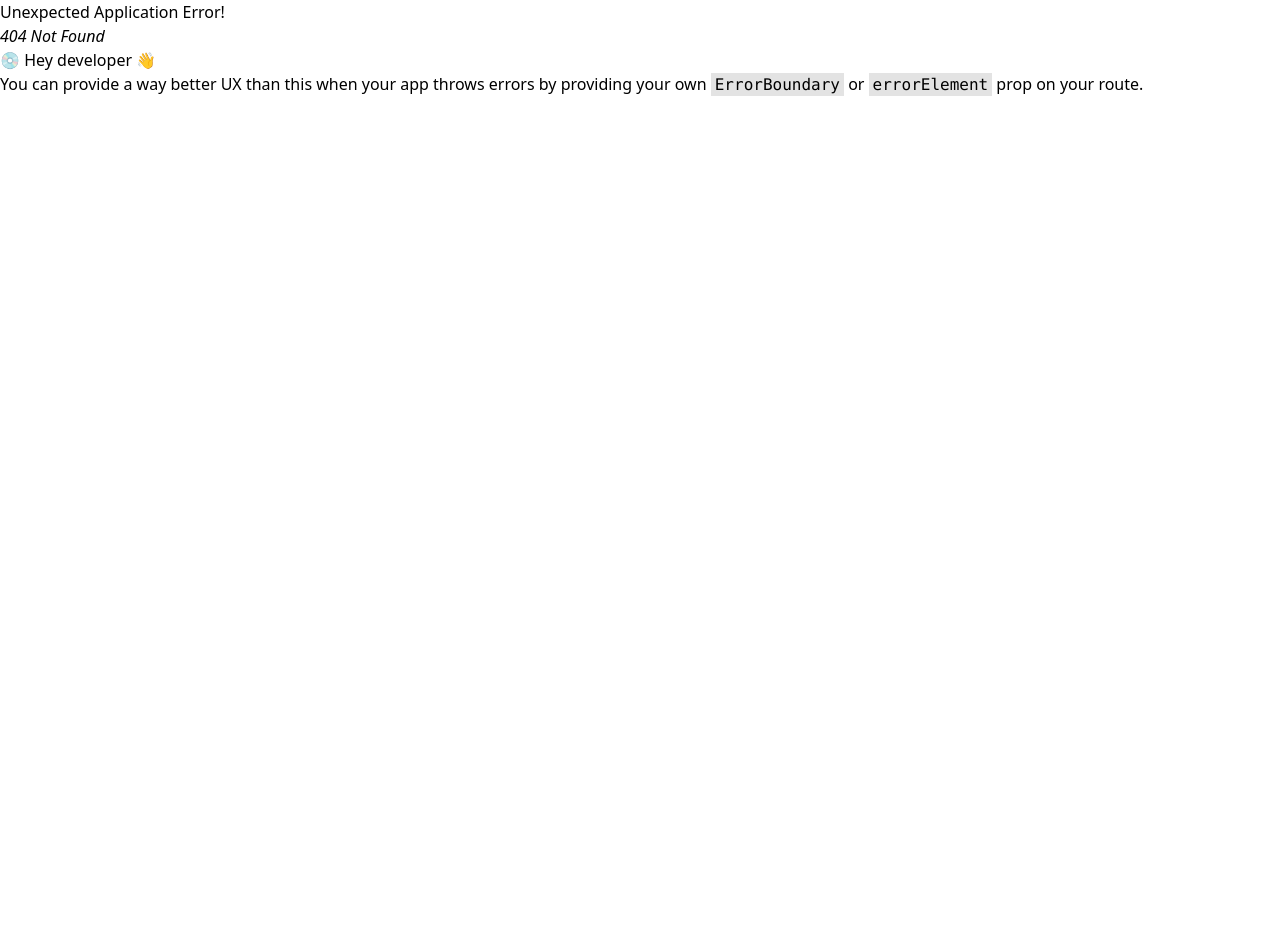
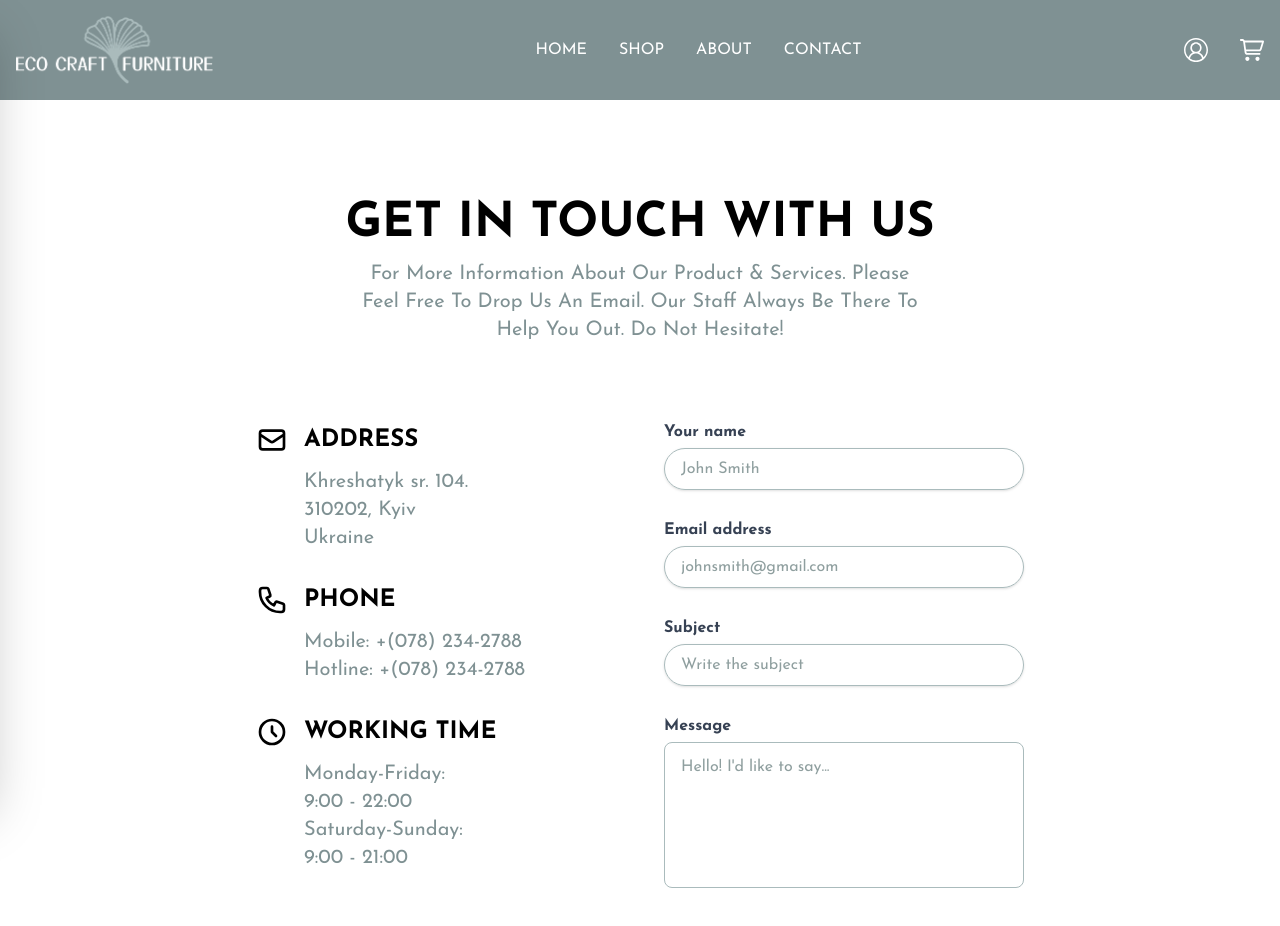
Before and after one commit to nikitachupahin/eco-furniture-frontend, a React (Vite) app: page /contact in a window 1280 px wide. Before the commit this address had no page. Shown: the top 926 px of the page. Before the commit the page ends 800 px from the top, so only its background shows below. Built offline with nearby package versions, Linux system fonts and the light colour scheme.

Commit message:
implement Contact Page (#5)

```diff
--- a/src/Root.tsx
+++ b/src/Root.tsx
@@ -5,6 +5,7 @@ import { RegisterPage } from './pages/RegisterPage';
 import { HomePage } from './pages/HomePage';
 import { ToastConfig } from './components/ToastConfig';
 import { AboutPage } from './pages/AboutPage';
+import { ContactPage } from './pages/ContactPage';
 
 const router = createBrowserRouter([
   {
@@ -22,6 +23,10 @@ const router = createBrowserRouter([
       {
         path: 'about',
         element: <AboutPage />,
+      },
+      {
+        path: 'contact',
+        element: <ContactPage />,
       },
     ],
   },
--- a/src/components/Header/Header.tsx
+++ b/src/components/Header/Header.tsx
@@ -72,7 +72,7 @@ export const Header = () => {
                 <span className="absolute bottom-0 left-0 w-0 h-0.5 bg-white transition-all duration-300 group-hover:w-full"></span>
               </Link>
               <Link
-                to="/"
+                to="/contact"
                 className="text-white font-normal text-base transition-colors uppercase relative group"
               >
                 Contact
--- a/src/components/Menu/Menu.tsx
+++ b/src/components/Menu/Menu.tsx
@@ -79,7 +79,7 @@ export const Menu: React.FC<Props> = ({ isOpen, onClose }) => {
           </Link>
 
           <Link
-            to="/"
+            to="/contact"
             onClick={onClose}
             className="space-x-3 px-6 py-6 text-white font-normal text-3xl transition-colors uppercase relative group"
           >
--- /dev/null
+++ b/src/pages/ContactPage/ContactPage.tsx
@@ -0,0 +1,274 @@
+import { useState } from 'react';
+import toast from 'react-hot-toast';
+import { InputGroup } from '../../components/InputGroup';
+
+export const ContactPage = () => {
+  const [formData, setFormData] = useState({
+    name: '',
+    email: '',
+    subject: '',
+    message: '',
+  });
+
+  const [errors, setErrors] = useState({
+    name: '',
+    email: '',
+    subject: '',
+    message: '',
+  });
+
+  const handleChange = (e: React.ChangeEvent<HTMLInputElement | HTMLTextAreaElement>) => {
+    const { name, value } = e.target;
+
+    setFormData({
+      ...formData,
+      [name]: value,
+    });
+
+    if (errors[name as keyof typeof errors]) {
+      setErrors({
+        ...errors,
+        [name]: '',
+      });
+    }
+  };
+
+  const validateForm = () => {
+    const newErrors = {
+      name: '',
+      email: '',
+      subject: '',
+      message: '',
+    };
+    let isValid = true;
+
+    const nameRegex = /^[A-Za-zА-Яа-яЄєІіЇїҐґ'\s-]{3,}$/;
+
+    if (!formData.name.trim()) {
+      newErrors.name = 'Name is required';
+      isValid = false;
+    } else if (formData.name.trim().length < 3) {
+      newErrors.name = 'Name must contain at least 3 characters';
+      isValid = false;
+    } else if (!nameRegex.test(formData.name.trim())) {
+      newErrors.name = "Name must contain only letters, ', -, space";
+      isValid = false;
+    }
+    // eslint-disable-next-line no-useless-escape
+    const emailRegex = /^[^@\s#\$%\^\*=<>()\[\]\{\}\\|/]+@[^@\s]+\.[^@\s]+$/;
+    if (!formData.email.trim()) {
+      newErrors.email = 'Email is required';
+      isValid = false;
+    } else if (!emailRegex.test(formData.email)) {
+      newErrors.email = 'Please enter a valid email address';
+      isValid = false;
+    }
+
+    if (!formData.subject.trim()) {
+      newErrors.subject = 'Subject is required';
+      isValid = false;
+    }
+
+    if (!formData.message.trim()) {
+      newErrors.message = 'Message is required';
+      isValid = false;
+    }
+
+    setErrors(newErrors);
+    return isValid;
+  };
+
+  const handleSubmit = (e: React.FormEvent) => {
+    e.preventDefault();
+
+    if (!validateForm()) {
+      return;
+    }
+
+    toast.success('Form submitted!');
+
+    setFormData({
+      name: '',
+      email: '',
+      subject: '',
+      message: '',
+    });
+  };
+
+  return (
+    <div className="py-16 lg:py-25">
+      <div className="container mx-auto px-4 lg:px-10">
+        <div className="text-center mb-10 lg:mb-20">
+          <h2 className="text-4xl md:text-5xl font-bold text-black uppercase mb-3">
+            GET IN TOUCH WITH US
+          </h2>
+          <p className="text-primary-100 text-xl max-w-xl mx-auto">
+            For More Information About Our Product & Services. Please Feel Free To Drop Us An Email.
+            Our Staff Always Be There To Help You Out. Do Not Hesitate!
+          </p>
+        </div>
+
+        <div className="grid grid-cols-1 lg:grid-cols-2 gap-12 max-w-3xl mx-auto">
+          <div className="space-y-8 flex flex-wrap lg:block order-2 lg:order-1">
+            <div className="flex gap-4">
+              <svg
+                className="w-8 h-8 text-black"
+                fill="none"
+                stroke="currentColor"
+                viewBox="0 0 24 24"
+              >
+                <path
+                  strokeLinecap="round"
+                  strokeLinejoin="round"
+                  strokeWidth={2}
+                  d="M3 8l7.89 5.26a2 2 0 002.22 0L21 8M5 19h14a2 2 0 002-2V7a2 2 0 00-2-2H5a2 2 0 00-2 2v10a2 2 0 002 2z"
+                />
+              </svg>
+              <div>
+                <h3 className="text-2xl font-bold text-black mb-3">ADDRESS</h3>
+                <p className="text-xl font-normal text-primary-100">
+                  Khreshatyk sr. 104.
+                  <br />
+                  310202, Kyiv
+                  <br />
+                  Ukraine
+                </p>
+              </div>
+            </div>
+
+            <div className="flex gap-4">
+              <svg
+                className="w-8 h-8 text-black"
+                fill="none"
+                stroke="currentColor"
+                viewBox="0 0 24 24"
+              >
+                <path
+                  strokeLinecap="round"
+                  strokeLinejoin="round"
+                  strokeWidth={2}
+                  d="M3 5a2 2 0 012-2h3.28a1 1 0 01.948.684l1.498 4.493a1 1 0 01-.502 1.21l-2.257 1.13a11.042 11.042 0 005.516 5.516l1.13-2.257a1 1 0 011.21-.502l4.493 1.498a1 1 0 01.684.949V19a2 2 0 01-2 2h-1C9.716 21 3 14.284 3 6V5z"
+                />
+              </svg>
+              <div>
+                <h3 className="text-2xl font-bold text-black mb-3">PHONE</h3>
+                <p className="text-xl font-normal text-primary-100">
+                  Mobile: +(078) 234-2788
+                  <br />
+                  Hotline: +(078) 234-2788
+                </p>
+              </div>
+            </div>
+
+            <div className="flex gap-4">
+              <svg
+                className="w-8 h-8 text-black"
+                fill="none"
+                stroke="currentColor"
+                viewBox="0 0 24 24"
+              >
+                <path
+                  strokeLinecap="round"
+                  strokeLinejoin="round"
+                  strokeWidth={2}
+                  d="M12 8v4l3 3m6-3a9 9 0 11-18 0 9 9 0 0118 0z"
+                />
+              </svg>
+              <div>
+                <h3 className="text-2xl font-bold text-black mb-3">WORKING TIME</h3>
+                <p className="text-xl font-normal text-primary-100">
+                  Monday-Friday:
+                  <br />
+                  9:00 - 22:00
+                  <br />
+                  Saturday-Sunday:
+                  <br />
+                  9:00 - 21:00
+                </p>
+              </div>
+            </div>
+          </div>
+
+          <form onSubmit={handleSubmit} className="order-1 lg:order-2">
+            <InputGroup
+              label="Your name"
+              id="name"
+              type="text"
+              placeholder="John Smith"
+              value={formData.name}
+              onChange={handleChange}
+              error={errors.name}
+              className={'mb-8'}
+            />
+
+            <InputGroup
+              label="Email address"
+              id="email"
+              type="email"
+              placeholder="johnsmith@gmail.com"
+              value={formData.email}
+              onChange={handleChange}
+              error={errors.email}
+              className={'mb-8'}
+            />
+
+            <InputGroup
+              label="Subject"
+              id="subject"
+              type="text"
+              placeholder="Write the subject"
+              value={formData.subject}
+              onChange={handleChange}
+              error={errors.subject}
+              className={'mb-8'}
+            />
+
+            <div className="mb-8">
+              <label
+                htmlFor="message"
+                className="block text-gray-700 text-base font-bold mb-2 leading-4"
+              >
+                Message
+              </label>
+              <textarea
+                id="message"
+                name="message"
+                value={formData.message}
+                onChange={handleChange}
+                rows={5}
+                className={`w-full px-4 py-3 border rounded-lg placeholder-primary-80 text-gray-700 focus:border-transparent focus:outline-terracota outline-2 outline-transparent hover:outline-terracota hover:border-transparent transition duration-300 ease-in-out resize-none ${
+                  errors.message ? 'border-red-500' : 'border-primary-50'
+                }`}
+                placeholder="Hello! I'd like to say..."
+              />
+              {errors.message && (
+                <p className="text-red-500 text-xs italic mt-1">{errors.message}</p>
+              )}
+            </div>
+
+            <button
+              type="submit"
+              className="w-full
+            bg-terracota hover:bg-black text-white leading-4 font-semibold py-4 rounded-[50px]
+            transition duration-300 ease-in-out uppercase
+            focus:outline-black focus:shadow-outline flex items-start justify-center gap-2
+            "
+            >
+              <span className="text-sm md:text-base uppercase leading-7">SUBMIT</span>
+              <svg
+                xmlns="http://www.w3.org/2000/svg"
+                fill="none"
+                viewBox="0 0 24 24"
+                strokeWidth="1.5"
+                stroke="currentColor"
+                className="size-6"
+              >
+                <path strokeLinecap="round" strokeLinejoin="round" d="M12 4.5v15m7.5-7.5h-15" />
+              </svg>
+            </button>
+          </form>
+        </div>
+      </div>
+    </div>
+  );
+};
--- /dev/null
+++ b/src/pages/ContactPage/index.ts
@@ -0,0 +1 @@
+export * from './ContactPage';
```
